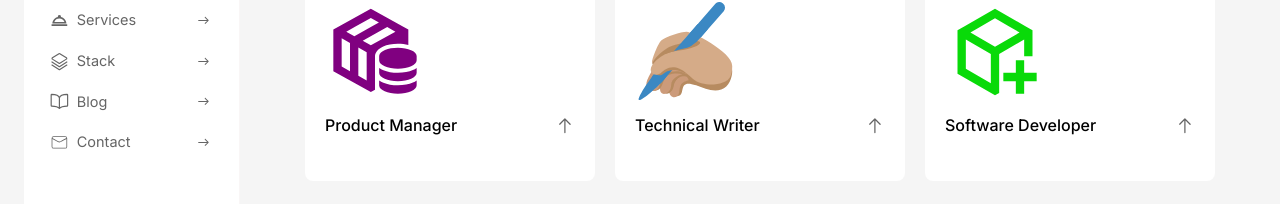
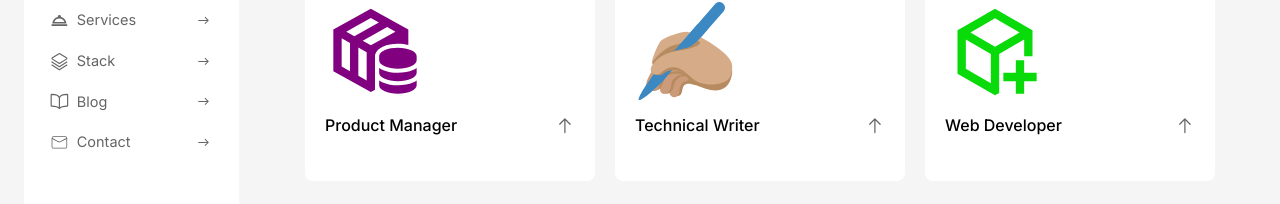
Before and after one commit to Tunde-Dev-Ox/myportfolio, a Next.js app: page / in a window 1280 px wide. Shown: the part 228-432 px from the top of the page. Built offline with nearby package versions, Linux system fonts and the light colour scheme; no server answers.

Commit message:
........

```diff
--- a/src/app/layout.jsx
+++ b/src/app/layout.jsx
@@ -1,5 +1,6 @@
 import { Inter } from 'next/font/google';
 import '../assets/scss/main.scss';
+import Script from 'next/script';
 
 const inter = Inter({ subsets: ['latin'] });
 
@@ -94,6 +95,7 @@ export default function RootLayout({ children }) {
         </head>
         <body className={inter.className}>
             {children}
+            <Script src="https://scripts.simpleanalyticscdn.com/latest.js"  />
         </body>
     </html>
   );
--- a/src/app/page.jsx
+++ b/src/app/page.jsx
@@ -32,8 +32,8 @@ export default function Home() {
             img: "/writing-hand-medium-skin.svg",
         },
         {
-            role: "Software Developer",
-            description: "Experience working with developers and building software using frontend technologies. Building strength in python and javascript.",
+            role: "Web Developer",
+            description: "Experience working closely with developers to build web and mobile applications that solve real problems. Doing things with React, Next.js, and Python.",
             img: "/project-new.svg",
         }
     ]
```
